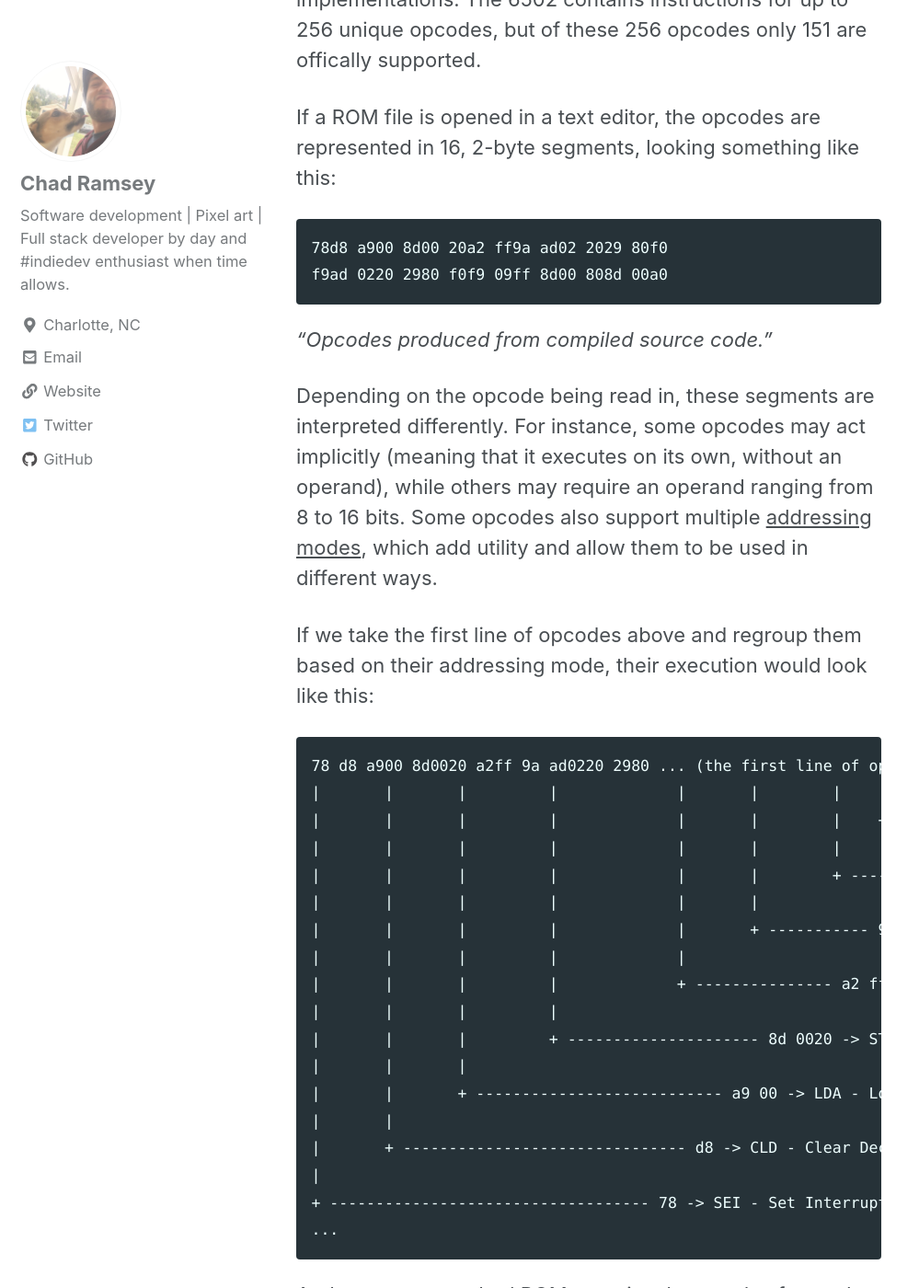
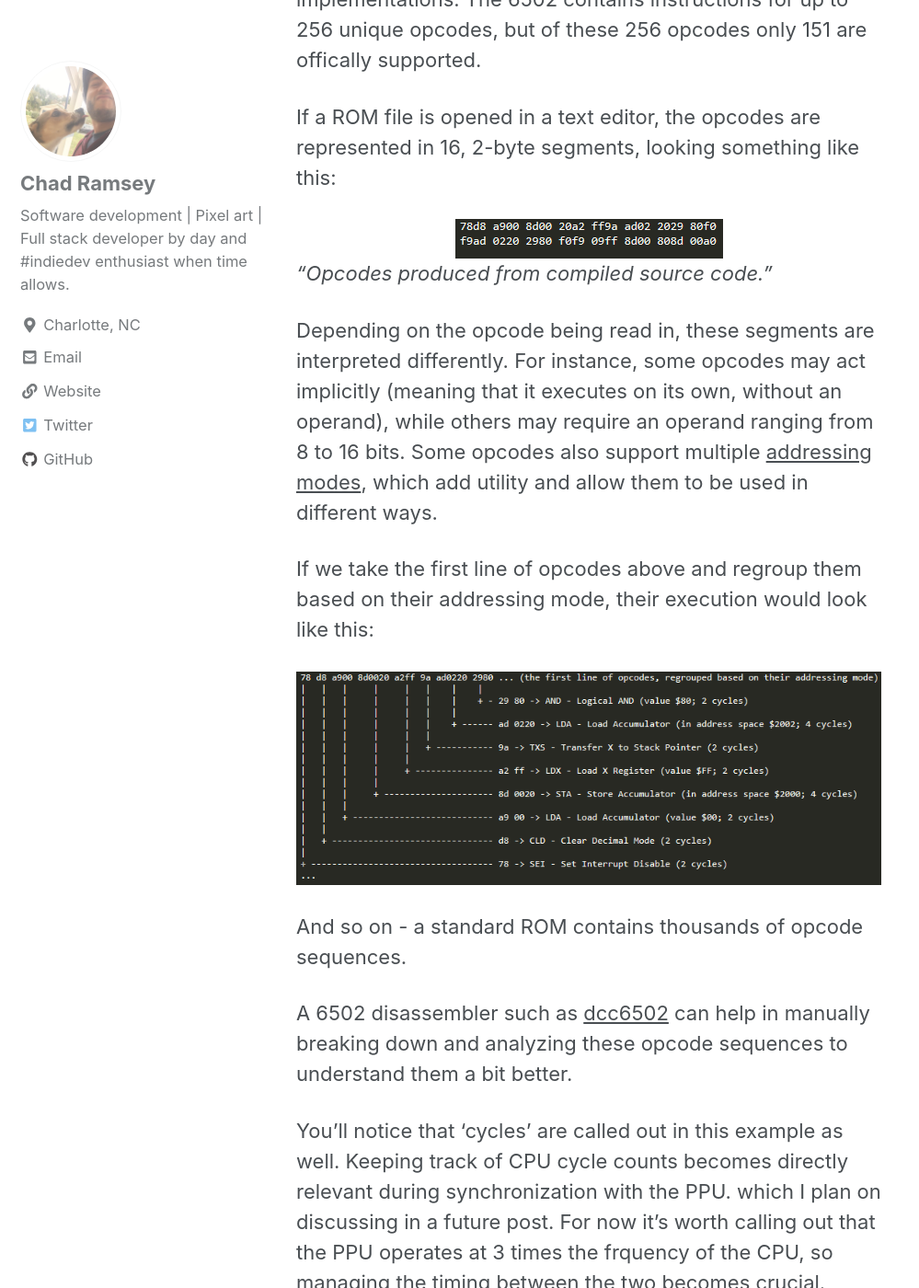
Before and after one commit to chadramsey/chadramsey.github.io, a Jekyll site: the page built from _posts/2018-12-23-nes-emulation-three.md, in a window 1280 px wide and 1400 px high, scrolled down 1478 px. Shown: the whole window at 92% size, without its empty margins (0-999 px from the left). Built offline with Jekyll 4.4.1, drawn with Linux system fonts in a browser that asks for light colours; cached includes are drawn as plain includes; nearby versions of some CDN libraries; some of the changed text lies outside the part shown.

Commit message:
Adding NES emulation two with image

````diff
--- a/_posts/2018-12-23-nes-emulation-three.md
+++ b/_posts/2018-12-23-nes-emulation-three.md
@@ -22,36 +22,15 @@
 
 If a ROM file is opened in a text editor, the opcodes are represented in 16, 2-byte segments, looking something like this:
 
-```
-78d8 a900 8d00 20a2 ff9a ad02 2029 80f0
-f9ad 0220 2980 f0f9 09ff 8d00 808d 00a0
-```
+
+![](https://chadramsey.github.io/assets/images/2018/nes-emu-five.PNG){: .center-image }
 *"Opcodes produced from compiled source code."*
 
 Depending on the opcode being read in, these segments are interpreted differently. For instance, some opcodes may act implicitly (meaning that it executes on its own, without an operand), while others may require an operand ranging from 8 to 16 bits. Some opcodes also support multiple [addressing modes](http://www.obelisk.me.uk/6502/addressing.html#IMP), which add utility and allow them to be used in different ways.
 
 If we take the first line of opcodes above and regroup them based on their addressing mode, their execution would look like this:
 
-```
-78 d8 a900 8d0020 a2ff 9a ad0220 2980 ... (the first line of opcodes, regrouped based on their addressing mode)
-|	|	|	  |		|	|	 |	  |
-|	|	|	  |		|	|	 |    + - 29 80 -> AND - Logical AND (value $80; 2 cycles)
-|	|	|	  |		|	|	 |
-|	|	|	  |		|	|	 + ------ ad 0220 -> LDA - Load Accumulator (in address space $2002; 4 cycles)
-|	|	|	  |		|	|
-|	|	|	  |		|	+ ----------- 9a -> TXS - Transfer X to Stack Pointer (2 cycles)
-|	|	|	  |		|
-|	|	|	  |		+ --------------- a2 ff -> LDX - Load X Register (value $FF; 2 cycles)
-|	|	|	  |
-|	|	|	  + --------------------- 8d 0020 -> STA - Store Accumulator (in address space $2000; 4 cycles)
-|	|	|
-|	|	+ --------------------------- a9 00 -> LDA - Load Accumulator (value $00; 2 cycles)
-|	|
-|	+ ------------------------------- d8 -> CLD - Clear Decimal Mode (2 cycles)
-|
-+ ----------------------------------- 78 -> SEI - Set Interrupt Disable (2 cycles)
-...
-```
+![](https://chadramsey.github.io/assets/images/2018/nes-emu-four.PNG){: .center-image }
 
 And so on - a standard ROM contains thousands of opcode sequences.
 
````
Also changed, not shown: assets/images/2018/nes-emu-five.PNG (added), assets/images/2018/nes-emu-four.PNG (added), assets/images/2018/nes-emu-two.PNG.
